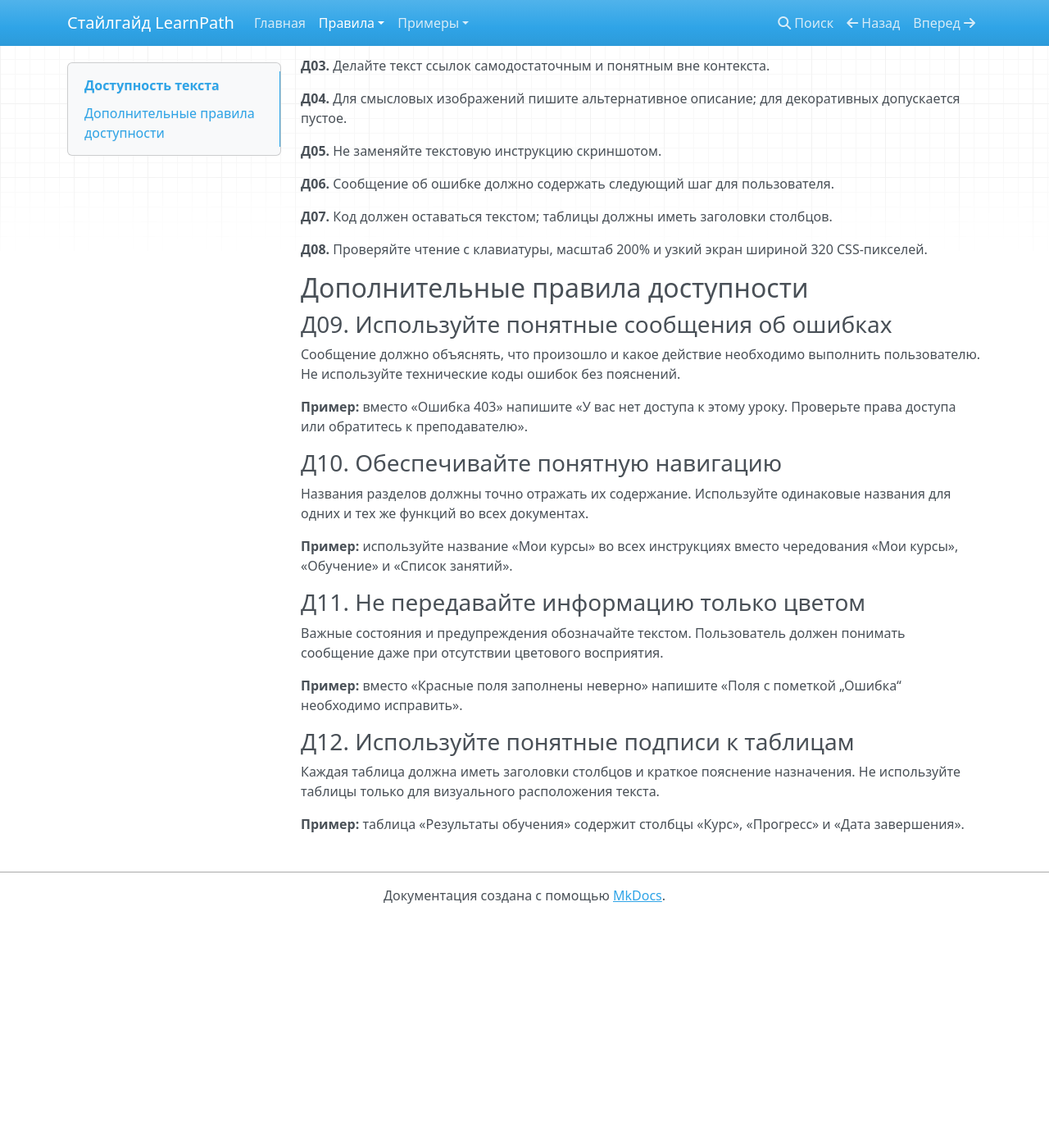
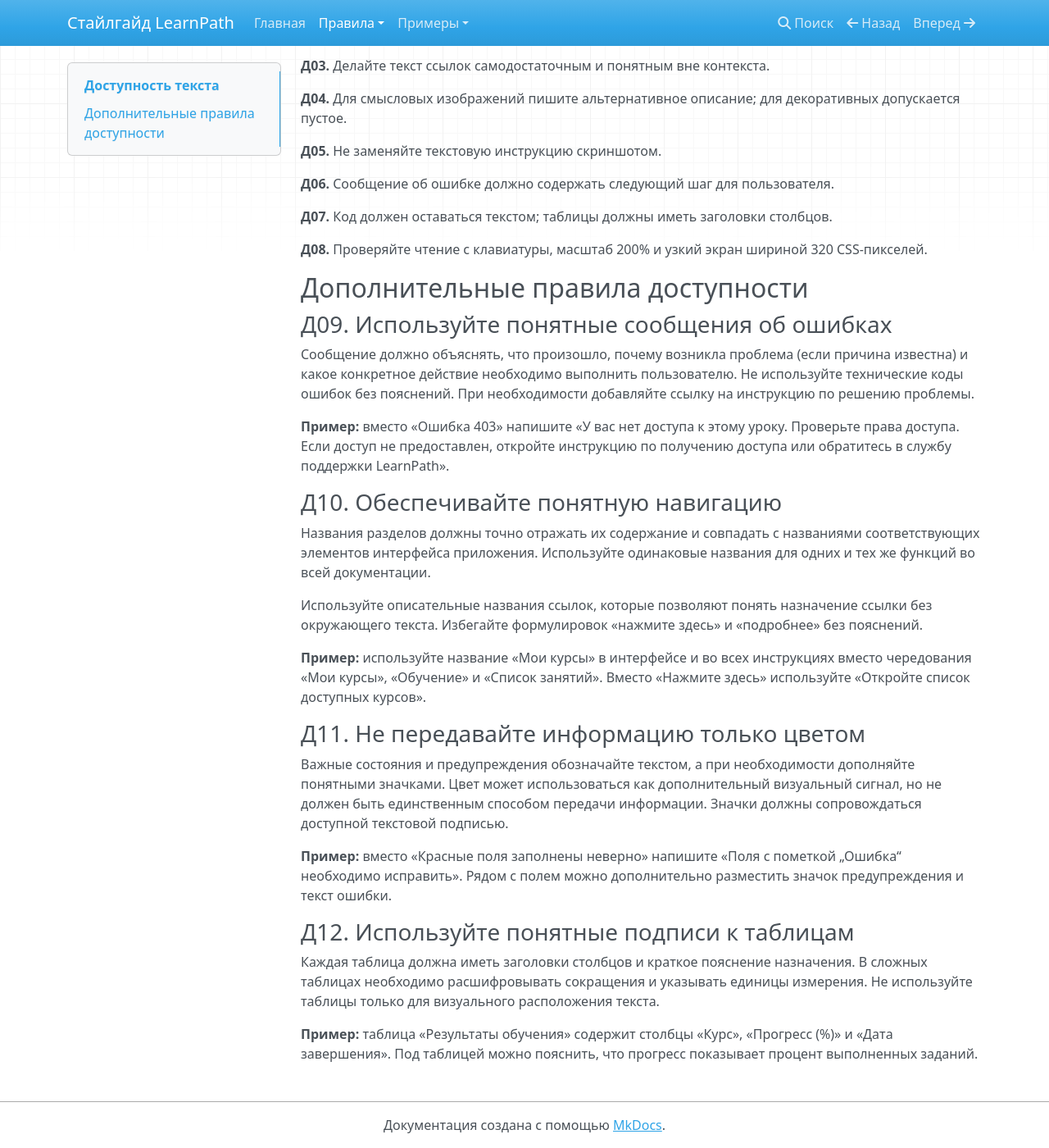
Before and after one commit to 343549/style-guide-project, an MkDocs documentation site: the page built from docs/accessibility.md, in a window 1280 px wide and 1400 px high, scrolled down 170 px. Shown: the whole window at 82% size. Built offline with MkDocs 1.6.1, drawn with Linux system fonts in a browser that asks for light colours; nearby versions of some CDN libraries; before the commit the page ends 1290 px from its top, so only the background shows below that.

Commit message:
docs(accessibility): address review feedback

```diff
--- a/docs/accessibility.md
+++ b/docs/accessibility.md
@@ -17,27 +17,28 @@
 **Д08.** Проверяйте чтение с клавиатуры, масштаб 200% и узкий экран шириной 320 CSS-пикселей.
 
 ## Дополнительные правила доступности
-
 ### Д09. Используйте понятные сообщения об ошибках
 
-Сообщение должно объяснять, что произошло и какое действие необходимо выполнить пользователю. Не используйте технические коды ошибок без пояснений.
+Сообщение должно объяснять, что произошло, почему возникла проблема (если причина известна) и какое конкретное действие необходимо выполнить пользователю. Не используйте технические коды ошибок без пояснений. При необходимости добавляйте ссылку на инструкцию по решению проблемы.
 
-**Пример:** вместо «Ошибка 403» напишите «У вас нет доступа к этому уроку. Проверьте права доступа или обратитесь к преподавателю».
+**Пример:** вместо «Ошибка 403» напишите «У вас нет доступа к этому уроку. Проверьте права доступа. Если доступ не предоставлен, откройте инструкцию по получению доступа или обратитесь в службу поддержки LearnPath».
 
 ### Д10. Обеспечивайте понятную навигацию
 
-Названия разделов должны точно отражать их содержание. Используйте одинаковые названия для одних и тех же функций во всех документах.
+Названия разделов должны точно отражать их содержание и совпадать с названиями соответствующих элементов интерфейса приложения. Используйте одинаковые названия для одних и тех же функций во всей документации.
 
-**Пример:** используйте название «Мои курсы» во всех инструкциях вместо чередования «Мои курсы», «Обучение» и «Список занятий».
+Используйте описательные названия ссылок, которые позволяют понять назначение ссылки без окружающего текста. Избегайте формулировок «нажмите здесь» и «подробнее» без пояснений.
+
+**Пример:** используйте название «Мои курсы» в интерфейсе и во всех инструкциях вместо чередования «Мои курсы», «Обучение» и «Список занятий». Вместо «Нажмите здесь» используйте «Откройте список доступных курсов».
 
 ### Д11. Не передавайте информацию только цветом
 
-Важные состояния и предупреждения обозначайте текстом. Пользователь должен понимать сообщение даже при отсутствии цветового восприятия.
+Важные состояния и предупреждения обозначайте текстом, а при необходимости дополняйте понятными значками. Цвет может использоваться как дополнительный визуальный сигнал, но не должен быть единственным способом передачи информации. Значки должны сопровождаться доступной текстовой подписью.
 
-**Пример:** вместо «Красные поля заполнены неверно» напишите «Поля с пометкой „Ошибка“ необходимо исправить».
+**Пример:** вместо «Красные поля заполнены неверно» напишите «Поля с пометкой „Ошибка“ необходимо исправить». Рядом с полем можно дополнительно разместить значок предупреждения и текст ошибки.
 
 ### Д12. Используйте понятные подписи к таблицам
 
-Каждая таблица должна иметь заголовки столбцов и краткое пояснение назначения. Не используйте таблицы только для визуального расположения текста.
+Каждая таблица должна иметь заголовки столбцов и краткое пояснение назначения. В сложных таблицах необходимо расшифровывать сокращения и указывать единицы измерения. Не используйте таблицы только для визуального расположения текста.
 
-**Пример:** таблица «Результаты обучения» содержит столбцы «Курс», «Прогресс» и «Дата завершения».
+**Пример:** таблица «Результаты обучения» содержит столбцы «Курс», «Прогресс (%)» и «Дата завершения». Под таблицей можно пояснить, что прогресс показывает процент выполненных заданий.
```
